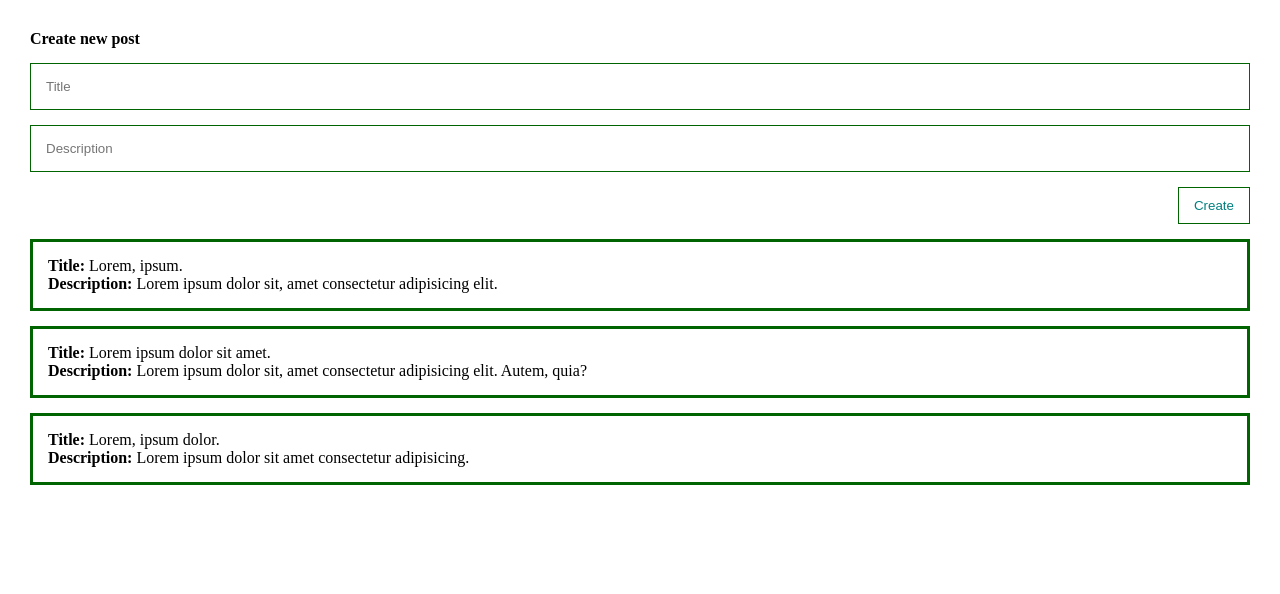
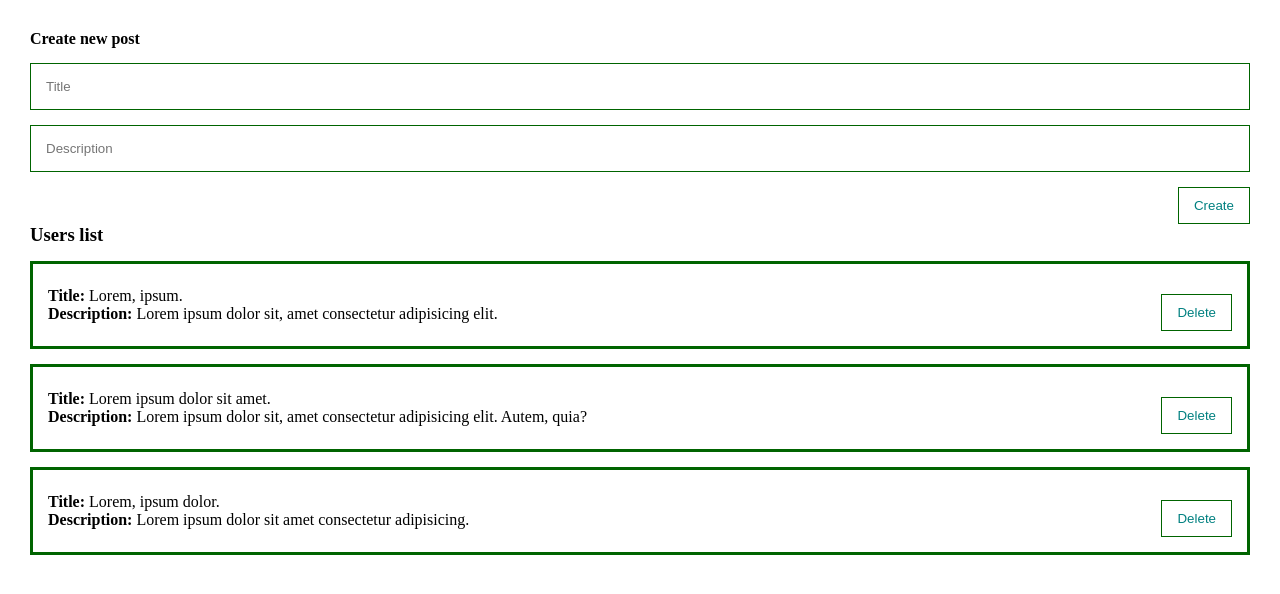
Before and after one commit to AndrewYaremenko/vuejs-course, a Vue app: page / in a window 1280 px wide. Shown: the top 594 px of the page. Built offline with nearby package versions, Linux system fonts and the light colour scheme.

Commit message:
emit, UI components

```diff
--- a/src/App.vue
+++ b/src/App.vue
@@ -1,7 +1,7 @@
 <template>
   <div class="container">
-    <post-form />
-    <post-list :posts="posts"/>
+    <post-form @create="createPost" />
+    <post-list :posts="posts" />
   </div>
 </template>
 
@@ -36,23 +36,11 @@ export default {
           description: "Lorem ipsum dolor sit amet consectetur adipisicing.",
         },
       ],
-      title: "",
-      description: "",
     };
   },
   methods: {
-    createPost() {
-      const newPost = {
-        id: Date.now(),
-        title: this.title,
-        description: this.description,
-      };
-      this.posts.push(newPost);
-      this.title = "";
-      this.description = "";
-    },
-    inputDescription(event) {
-      this.description = event.target.value;
+    createPost(post) {
+      this.posts.push(post);
     },
   },
 };
--- a/src/components/PostForm.vue
+++ b/src/components/PostForm.vue
@@ -1,33 +1,35 @@
 <template>
   <form @submit.prevent>
     <h4>Create new post</h4>
-    <input
-      v-bind:value="post.title"
-      @input="post.title = $event.target.value"
-      type="text"
-      class="input"
-      name="title"
-      placeholder="Title"
-    />
-    <input
-      v-bind:value="post.description"
-      @input="post.description = $event.target.value"
-      type="text"
-      class="input"
-      name="description"
-      placeholder="Description"
-    />
-    <button class="btn" @click="createPost">Create</button>
+    <input v-bind:value="post.title" @input="post.title = $event.target.value" type="text" class="input" name="title"
+      placeholder="Title" />
+    <input v-bind:value="post.description" @input="post.description = $event.target.value" type="text" class="input"
+      name="description" placeholder="Description" />
+    <my-button class="btnCreate" @click="createPost">Create</my-button>
   </form>
 </template>
 
 <script>
+import MyButton from "@/components/UI/MyButton";
 export default {
+  components: {
+    MyButton
+  },
   data() {
     return {
       post: {
         title: '',
-                description:  '',
+        description: '',
+      }
+    }
+  },
+  methods: {
+    createPost() {
+      this.post.id = Date.now();
+      this.$emit('create', this.post);
+      this.post = {
+        title: '',
+        description: '',
       }
     }
   }
@@ -47,12 +49,7 @@ form {
   margin-top: 15px;
 }
 
-.btn {
-  margin-top: 15px;
-  padding: 10px 15px;
+.btnCreate {
   align-self: flex-end;
-  color: teal;
-  background: none;
-  border: 1px solid darkgreen;
 }
 </style>
--- /dev/null
+++ b/src/components/PostItem.vue
@@ -0,0 +1,38 @@
+<template>
+  <div class="post">
+    <div>
+      <div><strong>Title: </strong>{{ post.title }}</div>
+      <div><strong>Description: </strong>{{ post.description }}</div>
+    </div>
+    <div class="post__btns">
+      <my-button>Delete</my-button>
+    </div>
+  </div>
+</template>
+
+<script>
+import MyButton from "@/components/UI/MyButton";
+export default {
+  components: {
+    MyButton,
+  },
+  props: {
+    post: {
+      type: Object,
+      required: true,
+    }
+  }
+
+};
+</script>
+
+<style scoped>
+.post {
+  padding: 15px;
+  margin-top: 15px;
+  border: 3px solid darkgreen;
+  display: flex;
+  align-items: center;
+  justify-content: space-between;
+}
+</style>
--- a/src/components/PostList.vue
+++ b/src/components/PostList.vue
@@ -1,12 +1,16 @@
 <template>
-  <div class="post" v-for="post in posts">
-    <div><strong>Title: </strong> {{ post.title }}</div>
-    <div><strong>Description: </strong> {{ post.description }}</div>
+  <div>
+    <h3>Users list</h3>
+    <post-item v-for="post in posts" :post="post"/>
   </div>
 </template>
 
 <script>
+import PostItem from "@/components/PostItem.vue";
 export default {
+  components: {
+    PostItem,
+  },
   props: {
     posts: {
       type: Array,
--- /dev/null
+++ b/src/components/UI/MyButton.vue
@@ -0,0 +1,19 @@
+<template>
+    <button class="btn">
+        <slot></slot>
+    </button>
+</template>
+<script>
+export default {
+
+}
+</script>
+<style scoped>
+.btn {
+    margin-top: 15px;
+    padding: 10px 15px;
+    color: teal;
+    background: none;
+    border: 1px solid darkgreen;
+}
+</style>
```
Lines whose indentation alone changed are shown as unchanged.
